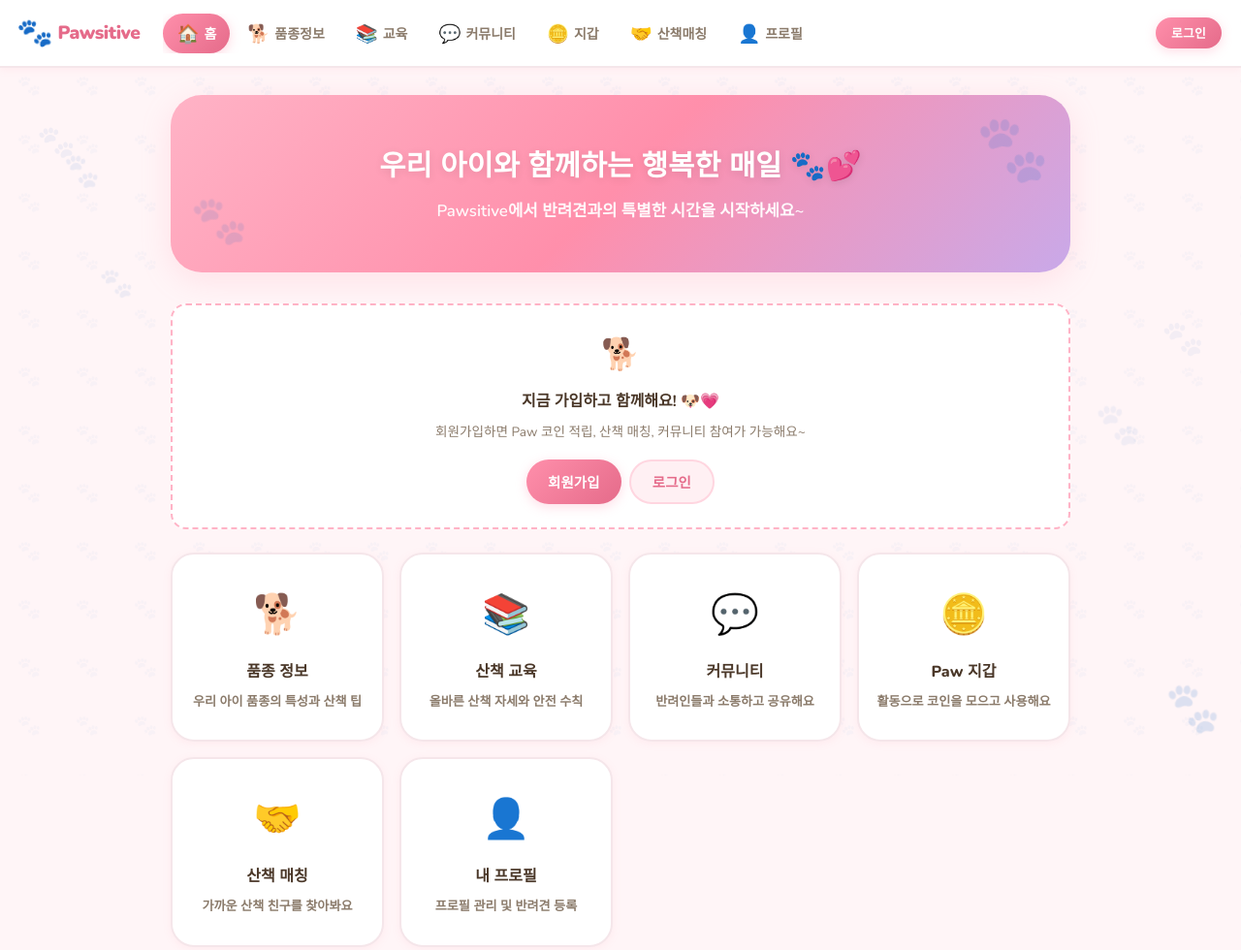
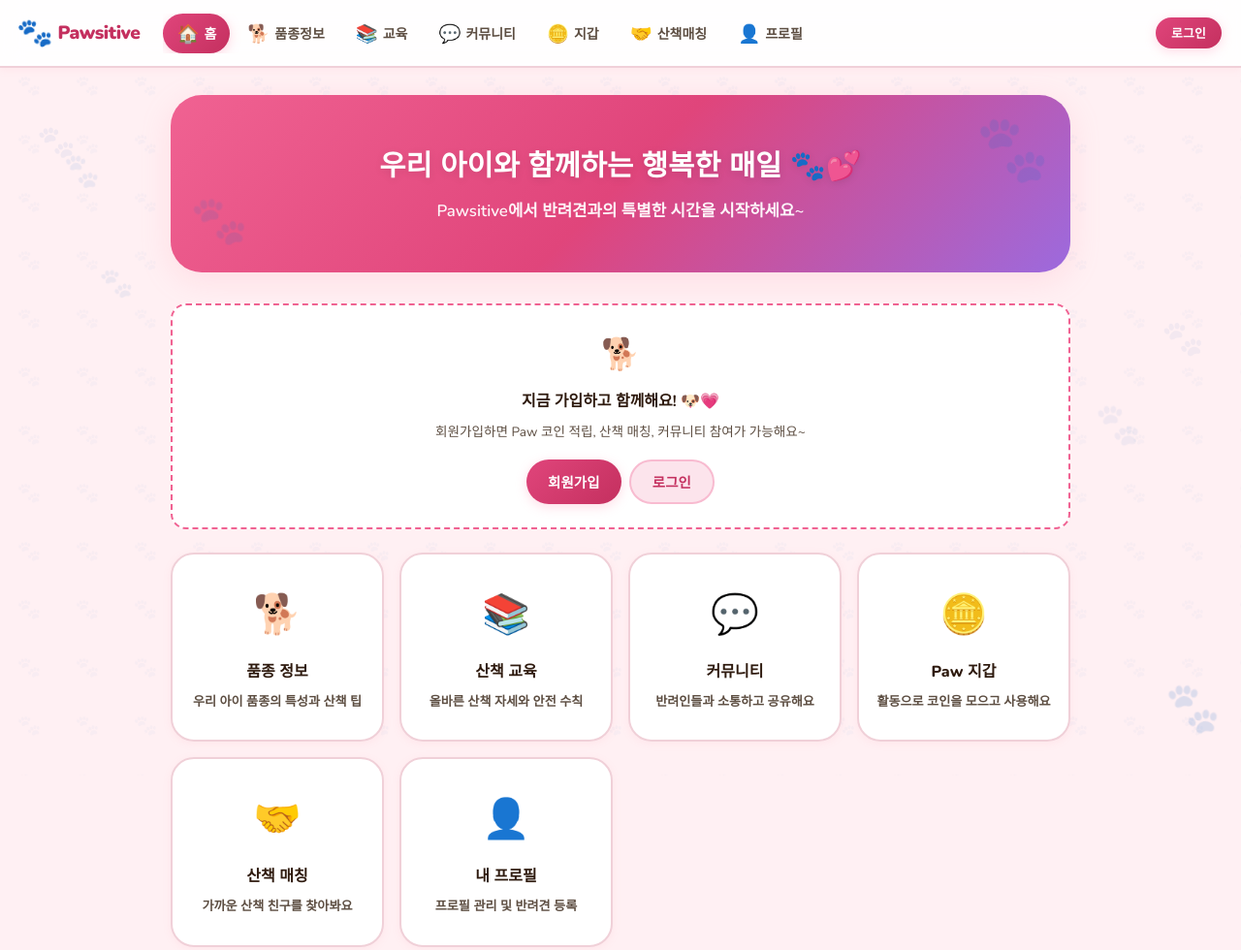
Before and after one commit to DAEDUN/pawsitive, a website: page index.html in a window 1280 px wide. Shown: the whole page at 97% size. Drawn offline with nearby package versions, Linux system fonts and the light colour scheme.

Commit message:
색상 톤 진하게 변경

```diff
--- a/css/styles.css
+++ b/css/styles.css
@@ -12,29 +12,29 @@
 }
 
 :root {
-  --color-primary: #FF8FAB;
-  --color-primary-dark: #E56B8A;
-  --color-primary-light: #FFB3C6;
-  --color-primary-pale: #FFD6E0;
-  --color-secondary: #C9A9E9;
-  --color-secondary-light: #E2D0F5;
-  --color-accent: #FFB347;
-  --color-accent-light: #FFD699;
-  --color-mint: #A8E6CF;
-  --color-mint-light: #D4F5E4;
-  --color-sky: #87CEEB;
-  --color-sky-light: #C5E8F7;
-  --color-bg: #FFF5F7;
+  --color-primary: #E0457B;
+  --color-primary-dark: #C4305F;
+  --color-primary-light: #F06292;
+  --color-primary-pale: #F8BBD0;
+  --color-secondary: #9C6ADE;
+  --color-secondary-light: #C9A9E9;
+  --color-accent: #F59E0B;
+  --color-accent-light: #FBC02D;
+  --color-mint: #4CAF82;
+  --color-mint-light: #A8E6CF;
+  --color-sky: #4A9BD9;
+  --color-sky-light: #87CEEB;
+  --color-bg: #FFF0F3;
   --color-bg-card: #FFFFFF;
-  --color-bg-warm: #FFF0F3;
-  --color-text: #4A3728;
-  --color-text-light: #8B7B6B;
-  --color-text-muted: #BBA99A;
-  --color-border: #F5E6EA;
-  --color-border-light: #FBF0F2;
-  --color-success: #66D9A0;
-  --color-error: #FF7B7B;
-  --color-info: #7BB8FF;
+  --color-bg-warm: #FCE4EC;
+  --color-text: #2E1A0E;
+  --color-text-light: #5D4E42;
+  --color-text-muted: #8B7B6B;
+  --color-border: #F0D0D8;
+  --color-border-light: #F8E0E6;
+  --color-success: #43A047;
+  --color-error: #E53935;
+  --color-info: #1E88E5;
   --radius-sm: 12px;
   --radius-md: 16px;
   --radius-lg: 24px;
```
